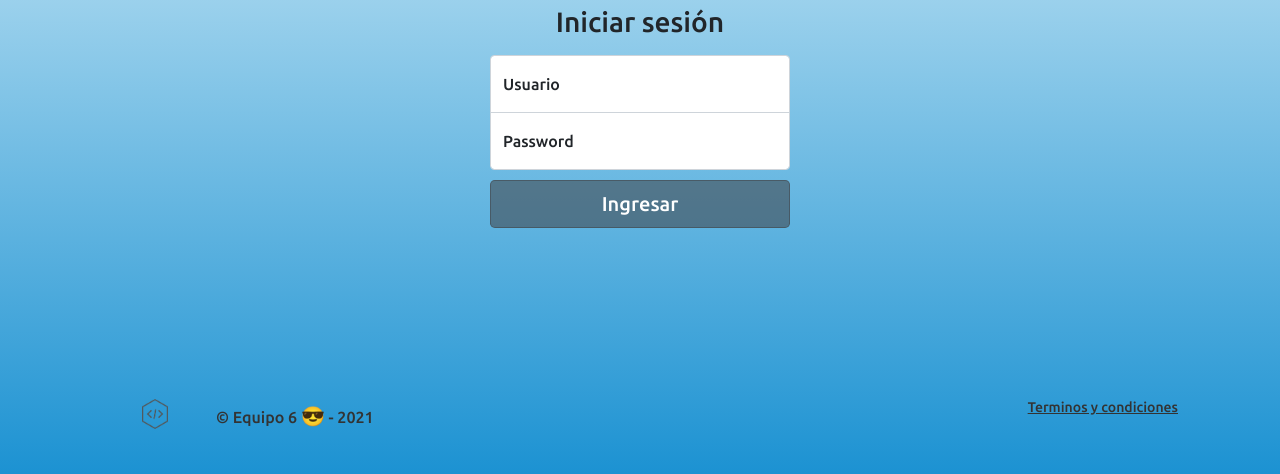
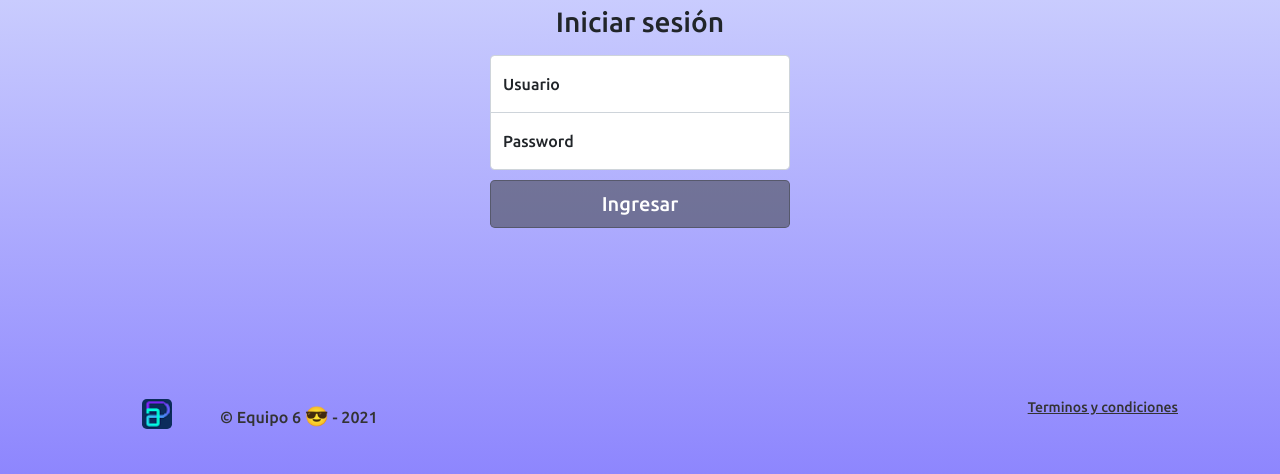
Before and after one commit to melikleiban/ProgramAula, a Spring Boot app: page /login.html in a window 1280 px wide. Shown: the part 326-800 px from the top of the page. Run offline with Spring Boot 4, Linux system fonts and the light colour scheme; some of the project's set-up classes (security, data sources, template engines, error pages and the like) are left out, and stand-ins take their place.

Commit message:
retoques login terminos

```diff
--- a/src/main/resources/templates/login.html
+++ b/src/main/resources/templates/login.html
@@ -63,8 +63,8 @@
         font-family: 'Ubuntu', sans-serif;
         /*background: linear-gradient(10deg, #7c73ff, #31f1ff);*/
         background: #1c92d2;  /* fallback for old browsers */
-        background: -webkit-linear-gradient(to top, #f2fcfe, #1c92d2);  /* Chrome 10-25, Safari 5.1-6 */
-        background: linear-gradient(to bottom, #f2fcfe, #1c92d2); /* W3C, IE 10+/ Edge, Firefox 16+, Chrome 26+, Opera 12+, Safari 7+ */
+        background: -webkit-linear-gradient(to top, #f2fcfe, #7c73ffda);  /* Chrome 10-25, Safari 5.1-6 */
+        background: linear-gradient(to bottom, #f2fcfe, #7c73ffda); /* W3C, IE 10+/ Edge, Firefox 16+, Chrome 26+, Opera 12+, Safari 7+ */
 			}
 
 			body {
@@ -130,7 +130,7 @@
     <header class="d-flex flex-wrap justify-content-center py-3 mb-4 border-bottom">
       <a href="index.html" class="d-flex align-items-center mb-3 mb-md-0 me-md-auto text-dark text-decoration-none">
 
-        <img class="bi me-2 rounded-3" src="../static/img/logo.png" alt="" weight="30px" height="30px">
+        <img class="bi me-2 rounded-3" src="../static/img/logoChiquito.png" alt="" weight="30px" height="30px">
         <span class="fs-4">ProgramAula</span>
       </a>
 
@@ -170,7 +170,7 @@
     <div class="col-md-4 d-flex align-items-center" style="margin-left: 1em; color: white;">
       <a href="index.html" class="mb-3 me-2 mb-md-0 text-muted text-decoration-none lh-1" style="margin-left: 2em;">
 
-        <img class="bi me-2 rounded-3" src="../static/img/logo.png" alt="" weight="30px" height="30px">
+        <img class="bi me-2 rounded-3" src="../static/img/logoChiquito.png" alt="" weight="30px" height="30px">
       </a>
       <span class="" style="margin-left: 2em; color: #333333;">&copy; Equipo 6 <span class="message" id="open" style="font-size: 1.2em; font-family: 'Press Start 2P';">&#128526</span> - 2021</span>
       <span class="secret mesage centrar" id="close" style="position:absolute; top: 0; left: 0; ">  -Virginia Carrizo Bello<br>-Meli Kleiban<br>-Pamela de Guardia<br>-Jose Villena<br>-Diego Bayard<br>-Sol Piqueras<br>-Augusto De Prinzio<br>-Alejandro Meljem<br>-Agustin Avila </span>
```
Also changed, not shown: src/main/resources/templates/terminos.html (+5 -5 lines).
